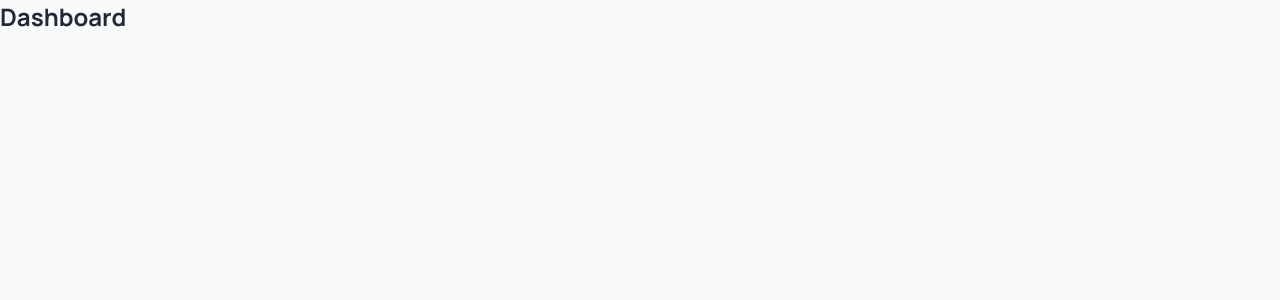
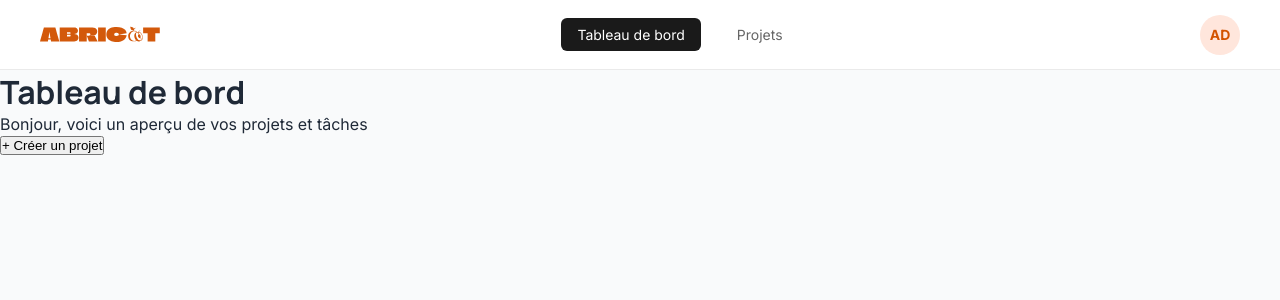
Before and after one commit to Walhezer/Abricot-Saas, a Next.js app: page /dashboard in a window 1280 px wide. Shown: the top 300 px of the page. Built offline with nearby package versions, Linux system fonts and the light colour scheme.

Commit message:
feat(layout): add main header and dashboard layout structure

```diff
--- a/src/app/(dashboard)/dashboard/page.tsx
+++ b/src/app/(dashboard)/dashboard/page.tsx
@@ -1,9 +1,20 @@
 import styles from './dashboard.module.css';
 
-export default function Dashboard() {
+export default async function DashboardPage() {
   return (
-    <div className={styles.container}>
-      <h1>Dashboard</h1>
+    <div className={styles.pageWrapper}>
+      {/* HEADER DE LA PAGE */}
+      <div className={styles.pageHeader}>
+        <div>
+          <h1 className={styles.pageTitle}>Tableau de bord</h1>
+          <p className={styles.pageSubtitle}>
+            Bonjour, voici un aperçu de vos projets et tâches
+          </p>
+        </div>
+        <button className={styles.createProjectBtn}>+ Créer un projet</button>
+      </div>
+
+      {/* Le contenu du dashboard (tâches, etc.) sera ajouté ici plus tard */}
     </div>
   );
 }
--- a/src/app/(dashboard)/layout.tsx
+++ b/src/app/(dashboard)/layout.tsx
@@ -1,11 +1,18 @@
+import Header from '@/components/layout/Header/Header';
+// Attention au chemin d'import du CSS qui descend d'un niveau maintenant :
+import styles from './dashboard/dashboard.module.css';
+
 export default function DashboardLayout({
   children,
 }: {
   children: React.ReactNode;
 }) {
   return (
-    <section>
-      <main>{children}</main>
-    </section>
+    <div className={styles.dashboardContainer}>
+      <Header />
+      <main className={styles.mainContent}>
+        {children}
+      </main>
+    </div>
   );
 }
--- /dev/null
+++ b/src/components/layout/Header/Header.module.css
@@ -0,0 +1,50 @@
+.header {
+  display: flex;
+  justify-content: space-between;
+  align-items: center;
+  padding: 0 40px;
+  height: 70px;
+  background-color: #FFFFFF;
+  border-bottom: 1px solid #EAEAEA;
+}
+
+.headerLeft {
+  display: flex;
+  align-items: center;
+}
+
+.navigation {
+  display: flex;
+  gap: 20px;
+}
+
+.navLink {
+  text-decoration: none;
+  color: #666;
+  padding: 8px 16px;
+  border-radius: 6px;
+  font-size: 14px;
+}
+
+.activeLink {
+  background-color: #1A1A1A;
+  color: #FFFFFF;
+}
+
+.headerRight {
+  display: flex;
+  align-items: center;
+}
+
+.avatar {
+  width: 40px;
+  height: 40px;
+  background-color: #FFE6DC;
+  color: #D35400;
+  border-radius: 50%;
+  display: flex;
+  align-items: center;
+  justify-content: center;
+  font-weight: bold;
+  font-size: 14px;
+}
--- /dev/null
+++ b/src/components/layout/Header/Header.tsx
@@ -0,0 +1,32 @@
+import Image from 'next/image';
+import Link from 'next/link';
+import styles from './Header.module.css';
+
+export default function Header() {
+  return (
+    <header className={styles.header}>
+      <div className={styles.headerLeft}>
+        <Image
+          src="/images/logo-abricot.svg"
+          alt="Logo Abricot"
+          width={120}
+          height={35}
+          priority
+        />
+      </div>
+
+      <nav className={styles.navigation}>
+        <Link href="/dashboard" className={`${styles.navLink} ${styles.activeLink}`}>
+          Tableau de bord
+        </Link>
+        <Link href="/dashboard/projects" className={styles.navLink}>
+          Projets
+        </Link>
+      </nav>
+
+      <div className={styles.headerRight}>
+        <div className={styles.avatar}>AD</div>
+      </div>
+    </header>
+  );
+}
```
